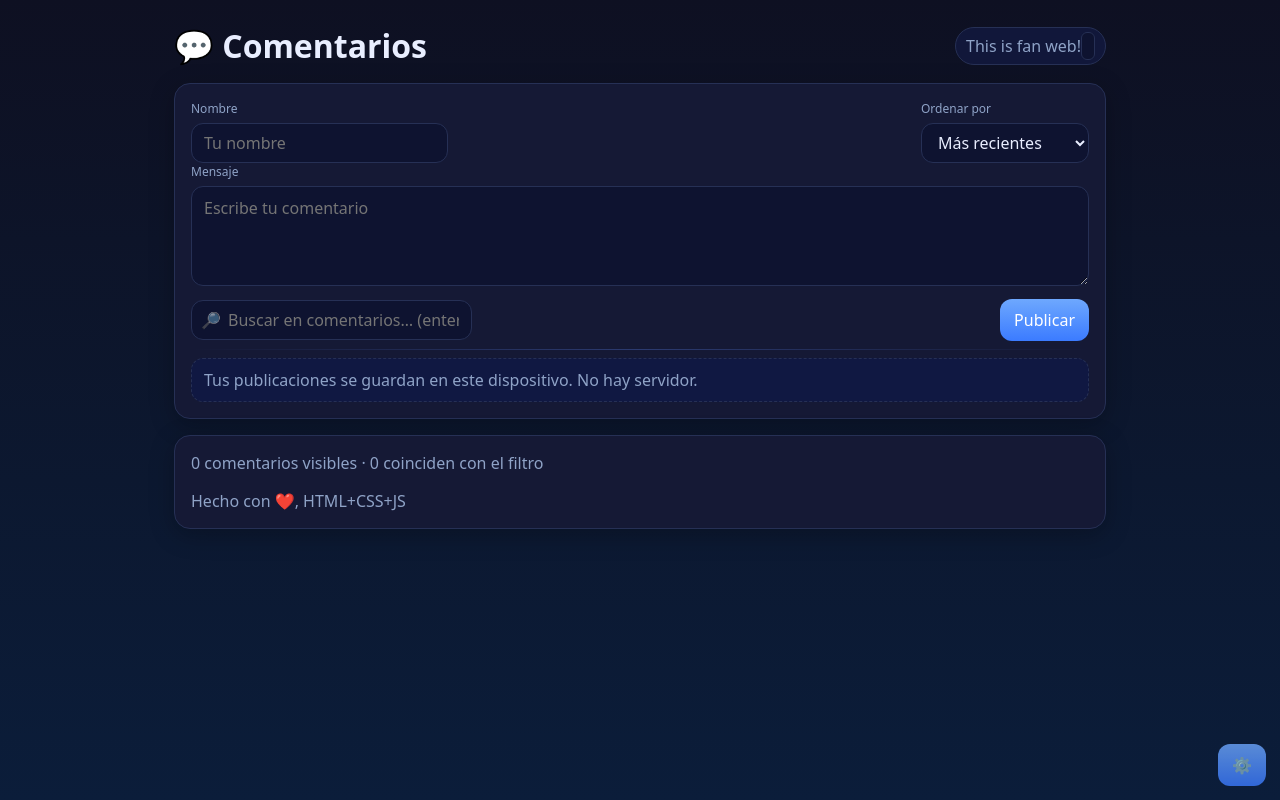
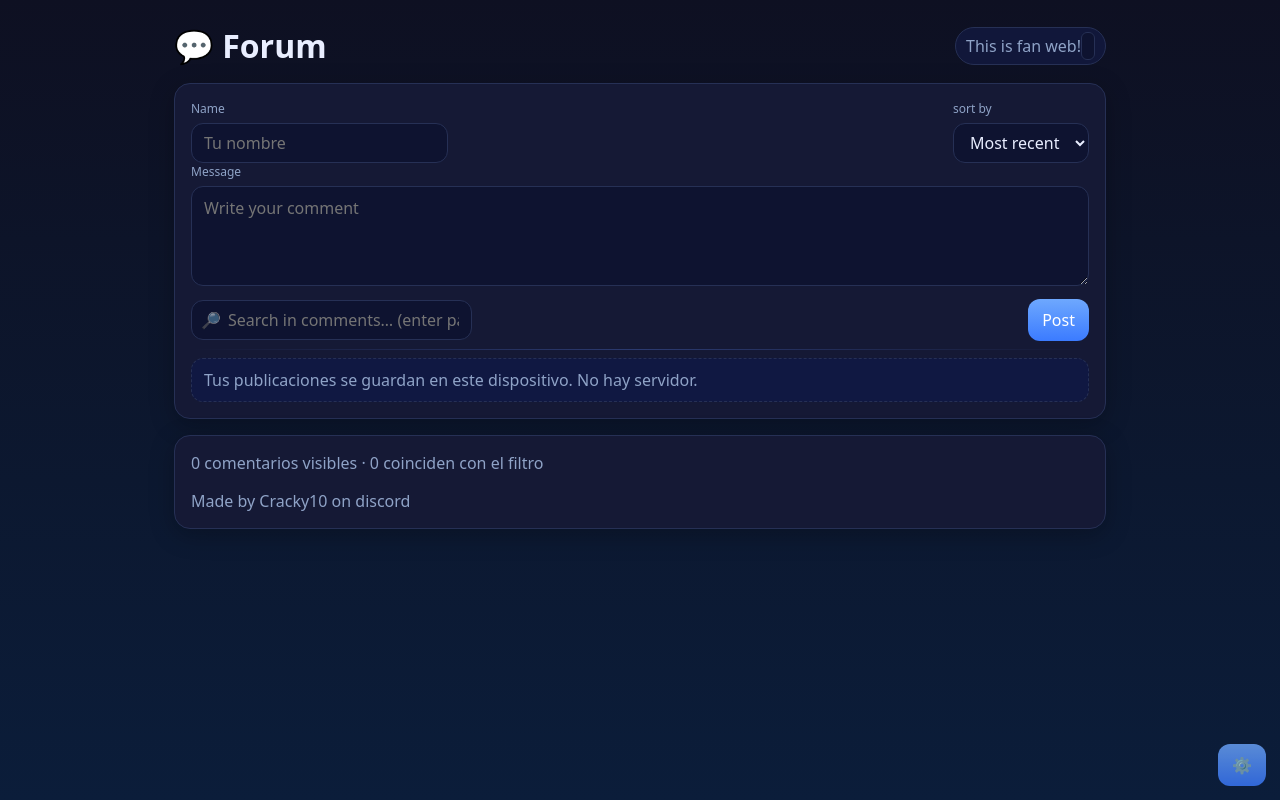
Before and after one commit to ESPZzip/-pekorarevive, a plain HTML site: page index.html in a window 1280 px wide. Drawn offline with Linux system fonts and the light colour scheme.

Commit message:
Update index.html

```diff
--- a/index.html
+++ b/index.html
@@ -60,53 +60,53 @@
 <body>
   <div class="container">
     <header>
-      <h1>💬 Comentarios</h1>
+      <h1>💬 Forum</h1>
       <div class="toolbar">
         <div class="pill">This is fan web! <span class="kbd"></span> </div>
       </div>
     </header>
 
-    <!-- Publicar comentario -->
+    <!-- Public Forums -->
     <section class="card pad" id="composer">
       <form id="commentForm">
         <div class="row">
           <div class="grow">
-            <label>Nombre</label>
+            <label>Name</label>
             <input id="name" placeholder="Tu nombre" maxlength="30" required />
           </div>
           <div>
-            <label>Ordenar por</label>
+            <label>sort by</label>
             <select id="sortBy">
-              <option value="new">Más recientes</option>
-              <option value="top">Mejor valorados</option>
-              <option value="old">Más antiguos</option>
+              <option value="new">Most recent</option>
+              <option value="top">best rated</option>
+              <option value="old">Older</option>
             </select>
           </div>
         </div>
-        <label class="mt8">Mensaje</label>
-        <textarea id="content" placeholder="Escribe tu comentario" maxlength="1000" required></textarea>
+        <label class="mt8">Message</label>
+        <textarea id="content" placeholder="Write your comment" maxlength="1000" required></textarea>
         <div class="row" style="align-items:center;justify-content:space-between;margin-top:8px">
           <div class="search grow">
             <span class="icon">🔎</span>
-            <input id="search" placeholder="Buscar en comentarios… (enter para limpiar)" />
+            <input id="search" placeholder="Search in comments… (enter para limpiar)" />
           </div>
           <div class="actions">
-            <button type="button" class="btn sec" id="cancelReply" style="display:none">Cancelar respuesta</button>
-            <button type="submit" class="btn" id="submitBtn">Publicar</button>
+            <button type="button" class="btn sec" id="cancelReply" style="display:none">Cancel reply</button>
+            <button type="submit" class="btn" id="submitBtn">Post</button>
           </div>
         </div>
         <div class="hr"></div>
-        <div class="notice" id="composerNotice">Tus publicaciones se guardan en este dispositivo. No hay servidor.</div>
+        <div class="notice" id="composerNotice">Your posts are saved on this device. There is no server.</div>
       </form>
     </section>
 
-    <!-- Lista de comentarios -->
+    <!-- Comment List -->
     <section class="card pad" style="margin-top:16px">
       <div id="stats" class="muted" style="margin-bottom:8px"></div>
       <div id="comments"></div>
       <div class="footer">
-        <span class="muted">Hecho con ❤️, HTML+CSS+JS</span>
-        <button id="loadMore" class="btn sec">Cargar más</button>
+        <span class="muted">Made by Cracky10 on discord</span>
+        <button id="loadMore" class="btn sec">Load more</button>
       </div>
     </section>
 
```
